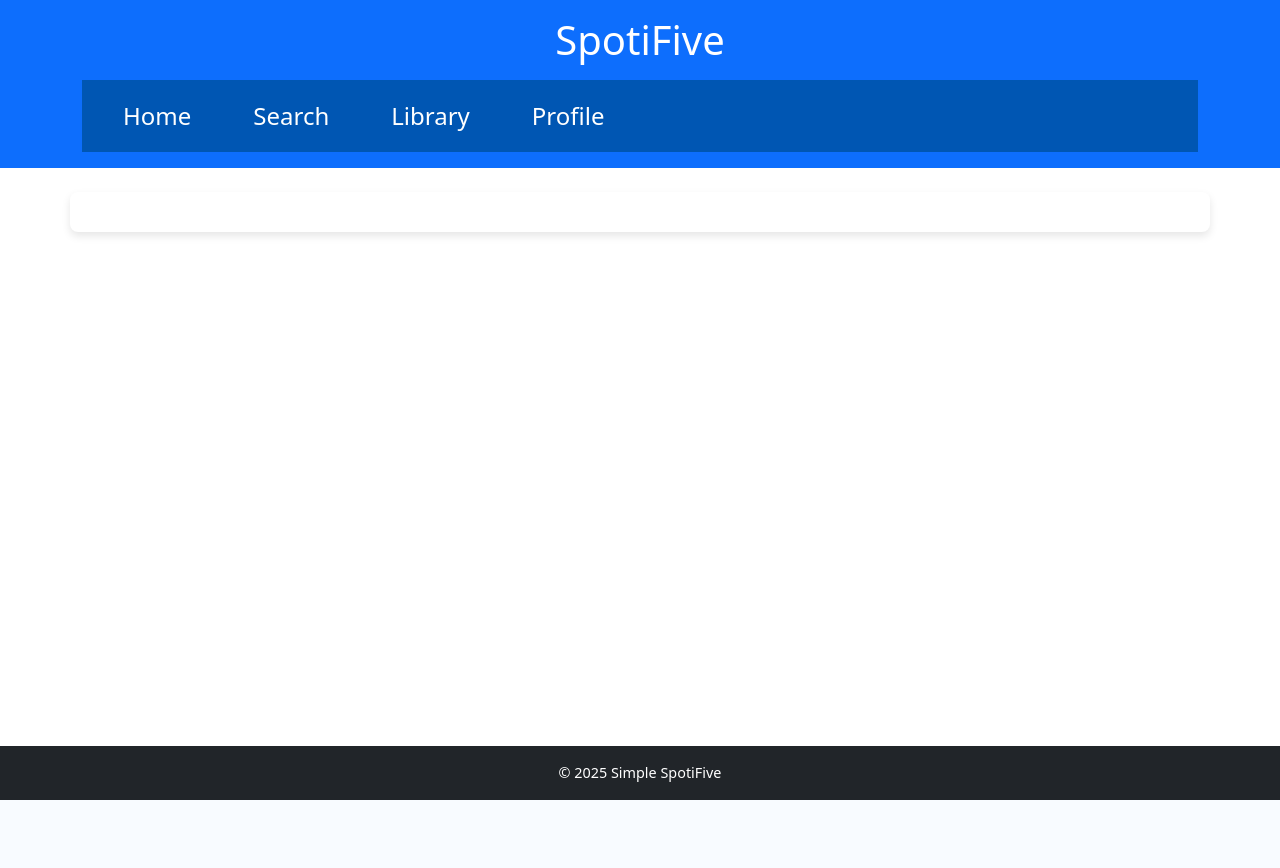
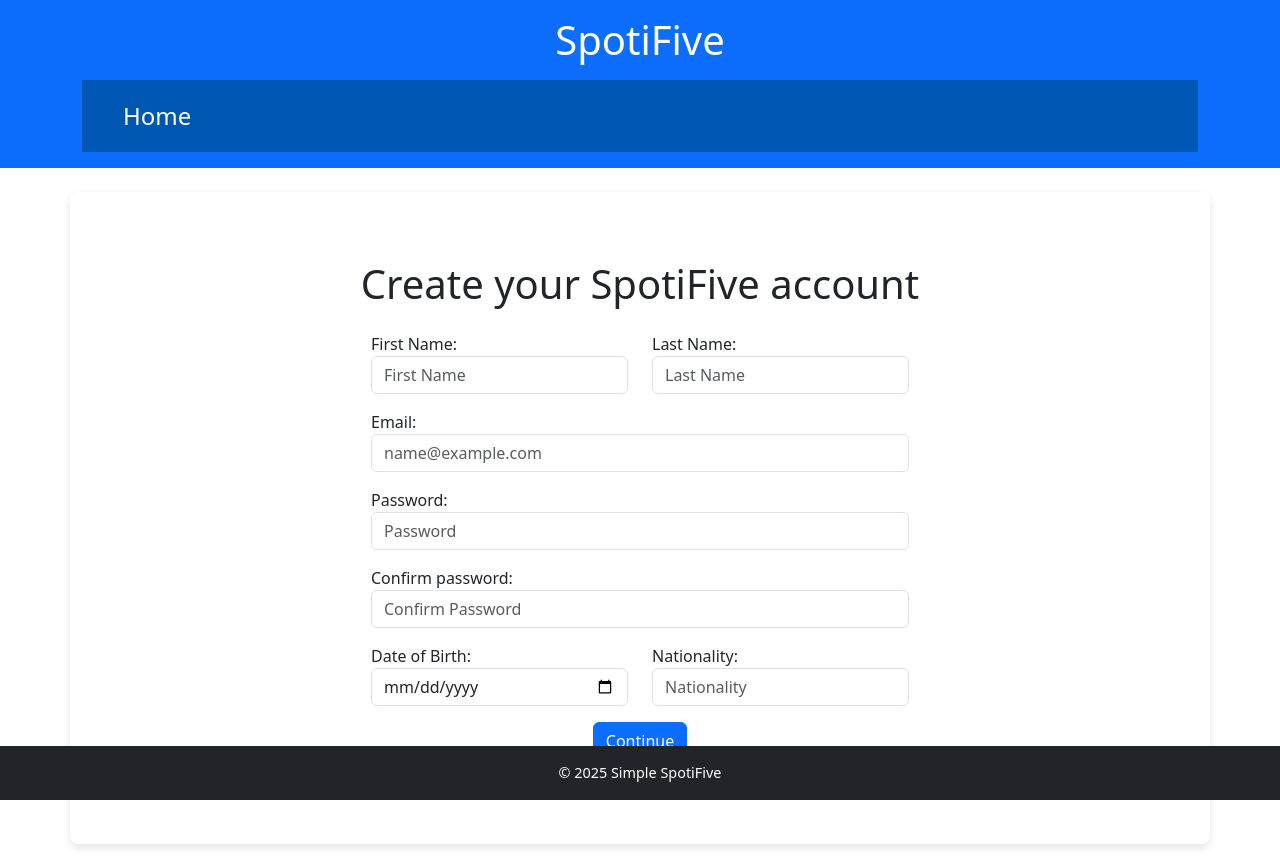
Before and after one commit to tntwj/spoti5_DB, a PHP site: page /register.php in a window 1280 px wide. Before the commit the page ends 800 px from the top, so only its background shows below. Run offline with PHP 8.4, Linux system fonts and the light colour scheme.

Commit message:
user register form implemented

```diff
--- a/template/base.php
+++ b/template/base.php
@@ -13,9 +13,6 @@
             <nav class="mt-3">
                 <ul class="nav nav-pills">
                     <li class="nav-item"><a class="nav-link text-white" href="index.php">Home</a></li>
-                    <li class="nav-item"><a class="nav-link text-white" href="search.php">Search</a></li>
-                    <li class="nav-item"><a class="nav-link text-white" href="library.php">Library</a></li>
-                    <li class="nav-item"><a class="nav-link text-white" href="profile.php">Profile</a></li>
                 </ul>
             </nav>
         </div>
--- a/template/user-login.php
+++ b/template/user-login.php
@@ -1,5 +1,5 @@
 <section class="container d-flex flex-column align-items-center my-5">
-    <h1>Sign in to CrabStore</h1>
+    <h1>Sign in to SpotiFive</h1>
     <form action="login-handler.php" method="post">
         <div class="my-3">
             <label for="email">Email:</label>
--- a/template/user-register.php
+++ b/template/user-register.php
@@ -0,0 +1,42 @@
+<section class="container d-flex flex-column align-items-center my-5">
+    <h1 class="text-center">Create your SpotiFive account</h1>
+    <form action="register-handler.php" method="post">
+        <div class="row my-3">
+            <div class="col">
+                <label for="firstname">First Name:</label>
+                <input type="text" class="form-control" placeholder="First Name" id="firstname" name="firstName" required />
+            </div>
+            <div class="col">
+                <label for="lastname">Last Name:</label>
+                <input type="text" class="form-control" placeholder="Last Name" id="lastname" name="lastName" required />
+            </div>
+        </div>
+        <div class="mb-3">
+            <label for="email">Email:</label>
+            <input type="email" class="form-control" placeholder="name@example.com" id="email" name="email" required />
+        </div>
+        <div class="mb-3">
+            <label for="password">Password:</label>
+            <input type="password" class="form-control" placeholder="Password" id="password" name="password" required />
+        </div>
+        <div class="mb-3">
+            <label for="confirmPassword">Confirm password:</label>
+            <input type="password" class="form-control" placeholder="Confirm Password" id="confirmPassword" name="confirmPassword" required />
+        </div>
+        <div class="mb-3 error-div">
+        </div>
+        <div class="row my-3">
+        <div class="col">
+            <label for="birthdate">Date of Birth:</label>
+            <input type="date" class="form-control" id="birthdate" name="birthDate" required />
+        </div>
+        <div class="col">
+            <label for="nationality">Nationality:</label>
+            <input type="text" class="form-control" placeholder="Nationality" id="nationality" name="nationality" required />
+        </div>
+    </div>
+        <div class="d-flex justify-content-center mb-3">
+            <input type="submit" class="btn btn-primary" value="Continue" />
+        </div>
+    </form>
+</section>
```
